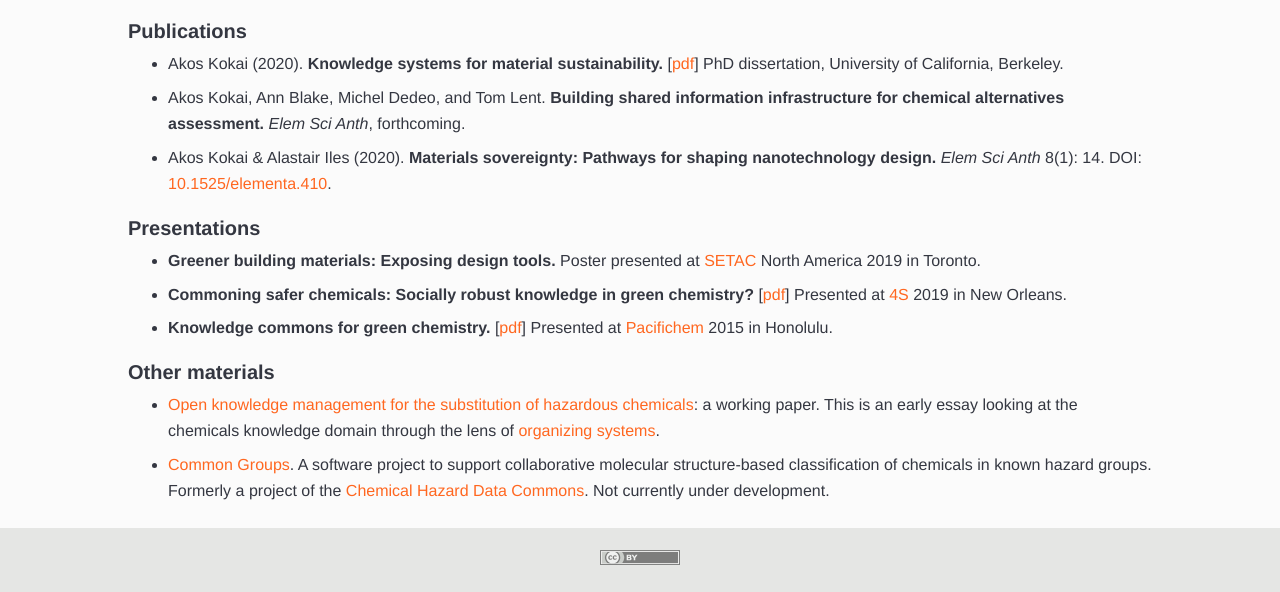
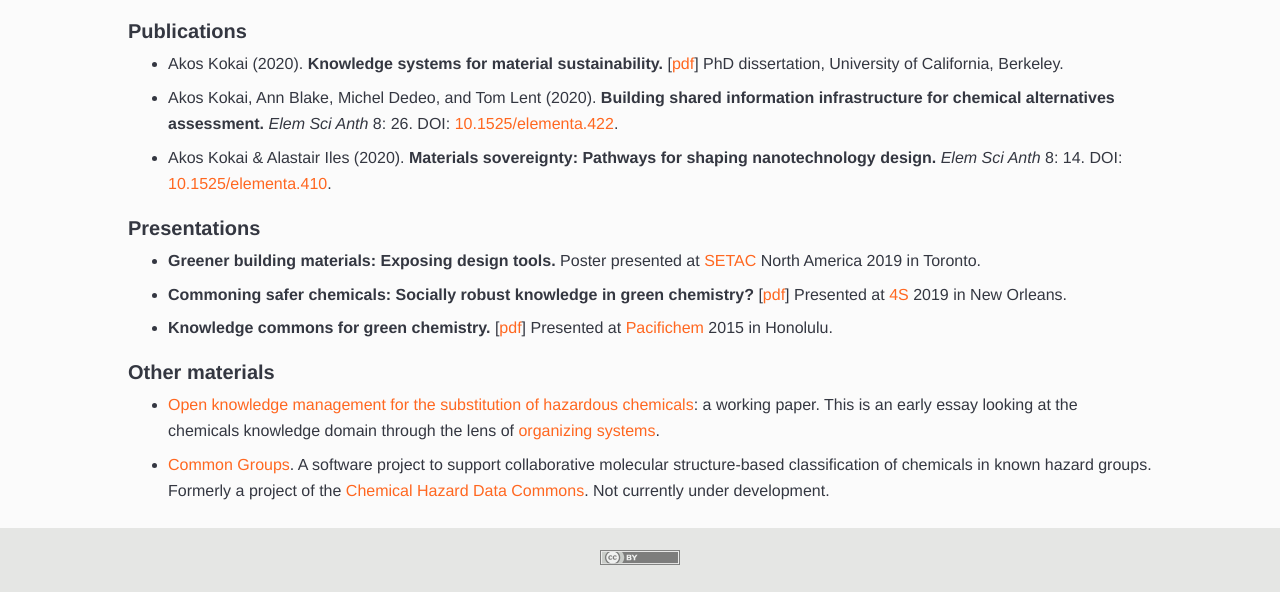
Before and after one commit to akokai/akokai.github.io, a Jekyll site: the page built from research/index.html, in a window 1280 px wide and 900 px high, scrolled down 689 px, cut to the strip 308-900 px from the top of the window. Built offline with Jekyll 4.4.1, drawn with Linux system fonts in a browser that asks for light colours.

```diff
--- a/research/index.html
+++ b/research/index.html
@@ -26,8 +26,8 @@
 <h3>Publications</h3>
 <ul class="flow">
 <li>Akos Kokai (2020). <strong>Knowledge systems for material sustainability.</strong> [<a href="{{ site.baseurl }}/assets/Kokai_2020_Knowledge_systems_for_material_sustainability.pdf" target="_blank">pdf</a>] PhD dissertation, University of California, Berkeley.</li>
-<li>Akos Kokai, Ann Blake, Michel Dedeo, and Tom Lent. <strong>Building shared information infrastructure for chemical alternatives assessment.</strong> <em>Elem Sci Anth</em>, forthcoming.</li>
-<li>Akos Kokai &amp; Alastair Iles (2020). <strong>Materials sovereignty: Pathways for shaping nanotechnology design.</strong> <em>Elem Sci Anth</em> 8(1): 14. DOI: <a href="https://doi.org/10.1525/elementa.410" target="_blank">10.1525/elementa.410</a>.</li>
+<li>Akos Kokai, Ann Blake, Michel Dedeo, and Tom Lent (2020). <strong>Building shared information infrastructure for chemical alternatives assessment.</strong> <em>Elem Sci Anth</em> 8: 26. DOI: <a href="http://doi.org/10.1525/elementa.422" target="_blank">10.1525/elementa.422</a>.</li>
+<li>Akos Kokai &amp; Alastair Iles (2020). <strong>Materials sovereignty: Pathways for shaping nanotechnology design.</strong> <em>Elem Sci Anth</em> 8: 14. DOI: <a href="https://doi.org/10.1525/elementa.410" target="_blank">10.1525/elementa.410</a>.</li>
 </ul>
 
 <h3 id="talks">Presentations</h3>
```
